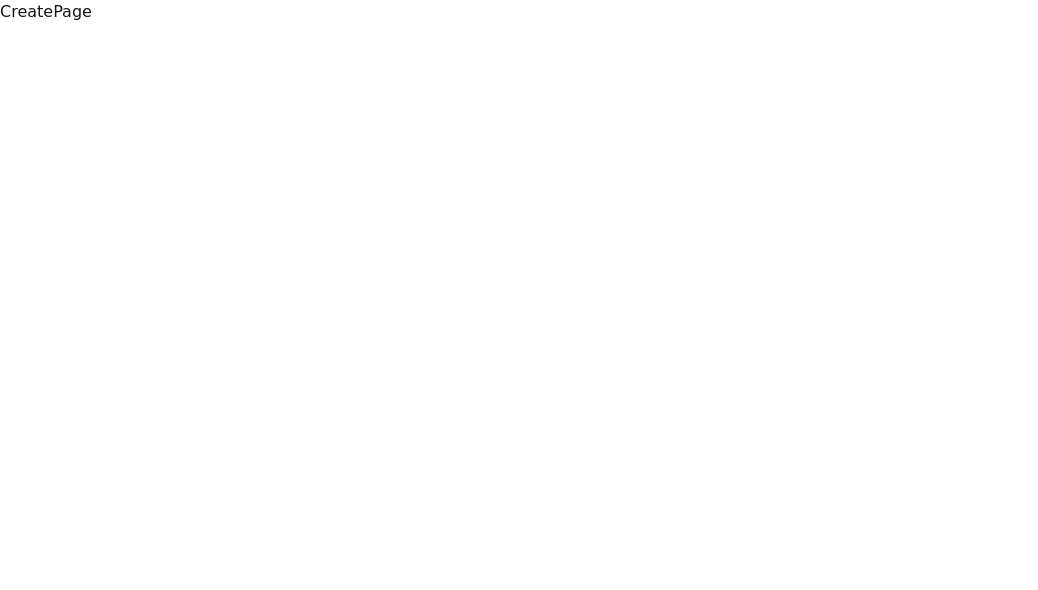
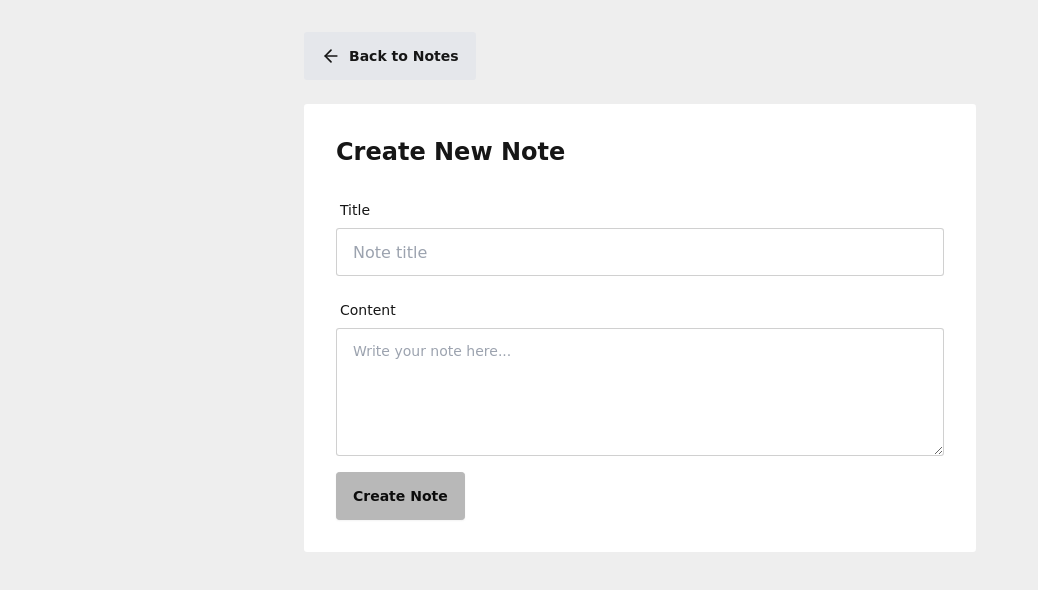
Before and after one commit to rachana1507/Note-app, a React (Vite) app in the folder frontend/: page /create in a window 1280 px wide. Shown: the top 590 px of the page, without its empty margins (0-1038 px from the left). Built offline with nearby package versions, Linux system fonts and the light colour scheme.

Commit message:
CreatePage

```diff
--- /dev/null
+++ b/frontend/src/lib/axios.js
@@ -0,0 +1,7 @@
+import axios from "axios";
+
+const api= axios.create({
+    baseURL: "http://localhost:5001/api"
+})
+
+export default api
--- a/frontend/src/pages/CreatePage.jsx
+++ b/frontend/src/pages/CreatePage.jsx
@@ -1,8 +1,86 @@
-import React from 'react'
+import React, { useState } from 'react'
+import { Link, useNavigate } from 'react-router'
+import { ArrowLeftIcon } from 'lucide-react'
+import toast from 'react-hot-toast'
+// import axios from 'axios'
+import api from '../lib/axios'
+const CreatePage = () => {
+  const [title,setTitle]=useState("")
+  const [content,setContent] = useState("")
+  const [loading,setLoading] = useState(false)
 
-const CreatePage = () => {
+  const navigate =useNavigate()
+  const handleSubmit = async (e)=> {
+    e.preventDefault();
+    // console.log(title);
+    // console.log(content);
+    if(!title.trim() || !content){
+      toast.error("All fields are required")
+      return
+    }
+    setLoading(true)
+    try {
+      await api.post("/notes",{
+        title,
+        content
+      })
+      toast.success("Note Created successfully")
+      navigate("/")
+    } catch (error) {
+      console.log("Error creating note",error)
+      toast.error("Failed to create note")
+    }finally{
+      setLoading(false)
+    }
+  }
   return (
-    <div>CreatePage</div>
+    <div className='min-h-screen bg-base-200'>
+      <div className='container mx-auto px-4 py-8'>
+        <div className='max-w-2xl mx-auto'>
+          <Link to={"/"} className='btn btn-ghost mb-6 bg-gray-200'>
+            <ArrowLeftIcon className='size-5'/>
+            Back to Notes
+          </Link>
+          <div className='card bg-base-100'>
+            <div className='card-body'>
+            <h2 className="card-title text-2xl mb-4">Create New Note</h2>
+            <form onSubmit={handleSubmit}>
+              <div className='form-control mb-4' >
+                <label className='label'>
+                  <span className='label-text'>
+                    Title
+                  </span>
+                </label>
+                <input type="text"
+                  placeholder='Note title '
+                  className='input input-bordered'
+                  value={title}
+                  onChange={(e)=>setTitle(e.target.value)}/>
+              </div>
+
+              <div className='form-control mb-4'>
+                <label className='label'>
+                  <span className='label-text'>Content</span>
+                </label>
+                <textarea
+                  placeholder='Write your note here...'
+                  className='textarea textarea-bordered h-32'
+                  value={content}
+                  onChange={(e)=>setContent(e.target.value)}
+                />
+              </div>
+
+              <div className="card-action">
+                <button type='submit' className='btn btn-primary' disabled={loading}>
+                  {loading ? "Creating...": "Create Note" }
+                </button>
+              </div>
+            </form>
+          </div>
+          </div>
+        </div>
+      </div>
+    </div>
   )
 }
 
--- a/frontend/src/pages/HomePage.jsx
+++ b/frontend/src/pages/HomePage.jsx
@@ -2,7 +2,8 @@
 import Navbar from '../components/Navbar'
 import { useState, useEffect } from 'react'
 import RateLimitedUI from '../components/RateLimitedUI'
-import axios from 'axios'
+// import axios from 'axios'
+import api from '../lib/axios'
 import toast from 'react-hot-toast'
 import NoteCard from '../components/NoteCard'
 
@@ -17,7 +18,7 @@
                 // const res = await fetch("http://localhost:5001/api/notes")
                 // const data = await res.json();
                 //CORS error
-                const res = await axios.get("http://localhost:5001/api/notes")
+                const res = await api.get("/notes")
                 console.log(res.data)
                 setNotes(res.data)
                 setRateLimited(false)
@@ -37,15 +38,10 @@
 
     return (
     <div className='min-h-screen'>
-
-
         <Navbar />
         {/* <div className="p-4 text-center text-balck">HomePage Content</div> Test element */}
-
-
         {isRateLimited && <RateLimitedUI />}
         <div className='max-w-7xl mx-auto p-4 mt-6'>
-
             {loading && <div className='text-center text-primary py-10'>Loading Notes...</div>}
             {notes.length>0 && !isRateLimited && (
                 <div className="grid grid-cols-1 md:grid-cols-2 lg:grid-cols-3 gap-6 ">
@@ -57,10 +53,7 @@
                     ))}
                 </div>
             )}
-
         </div>
-
-
     </div>
     )
 }
```
Also changed, not shown: 1 other file (tests, documents, lock files or other folders).
